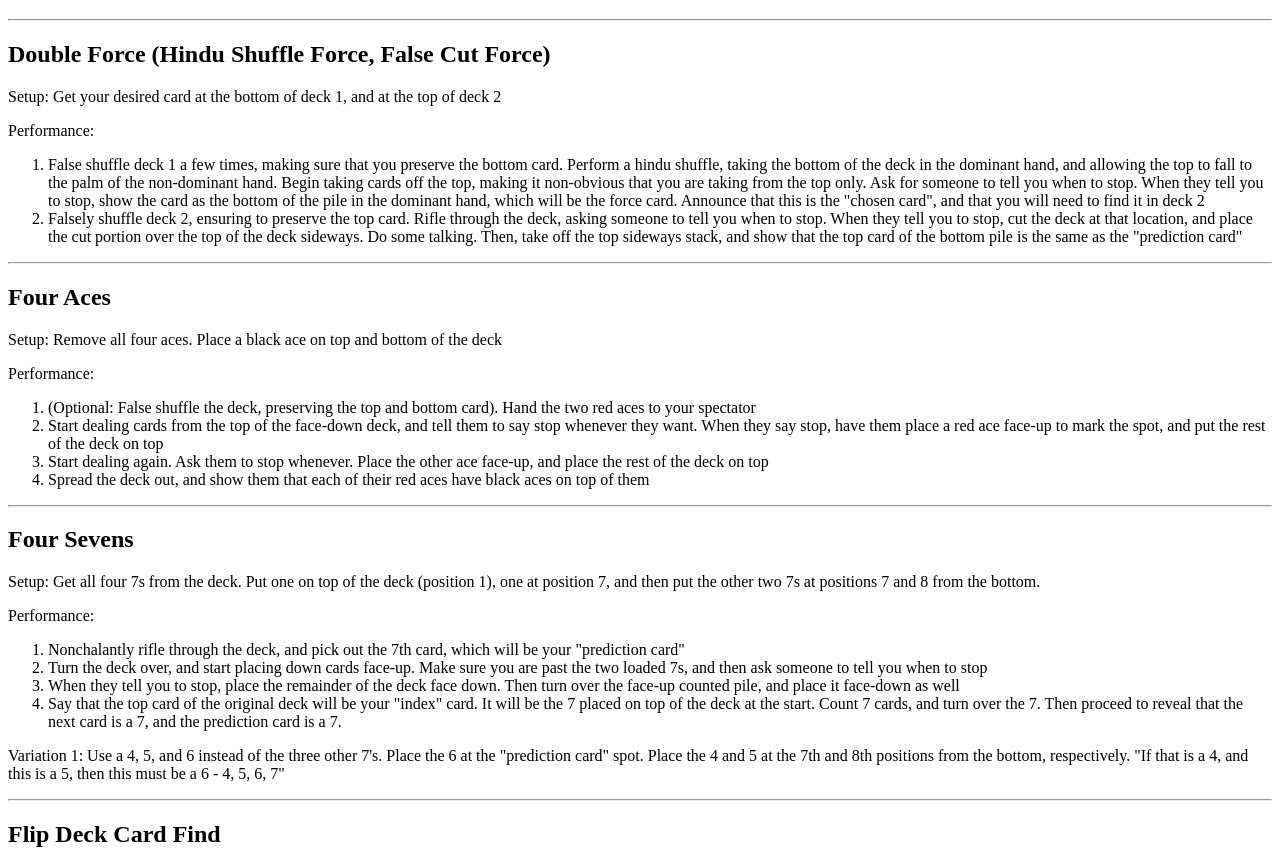
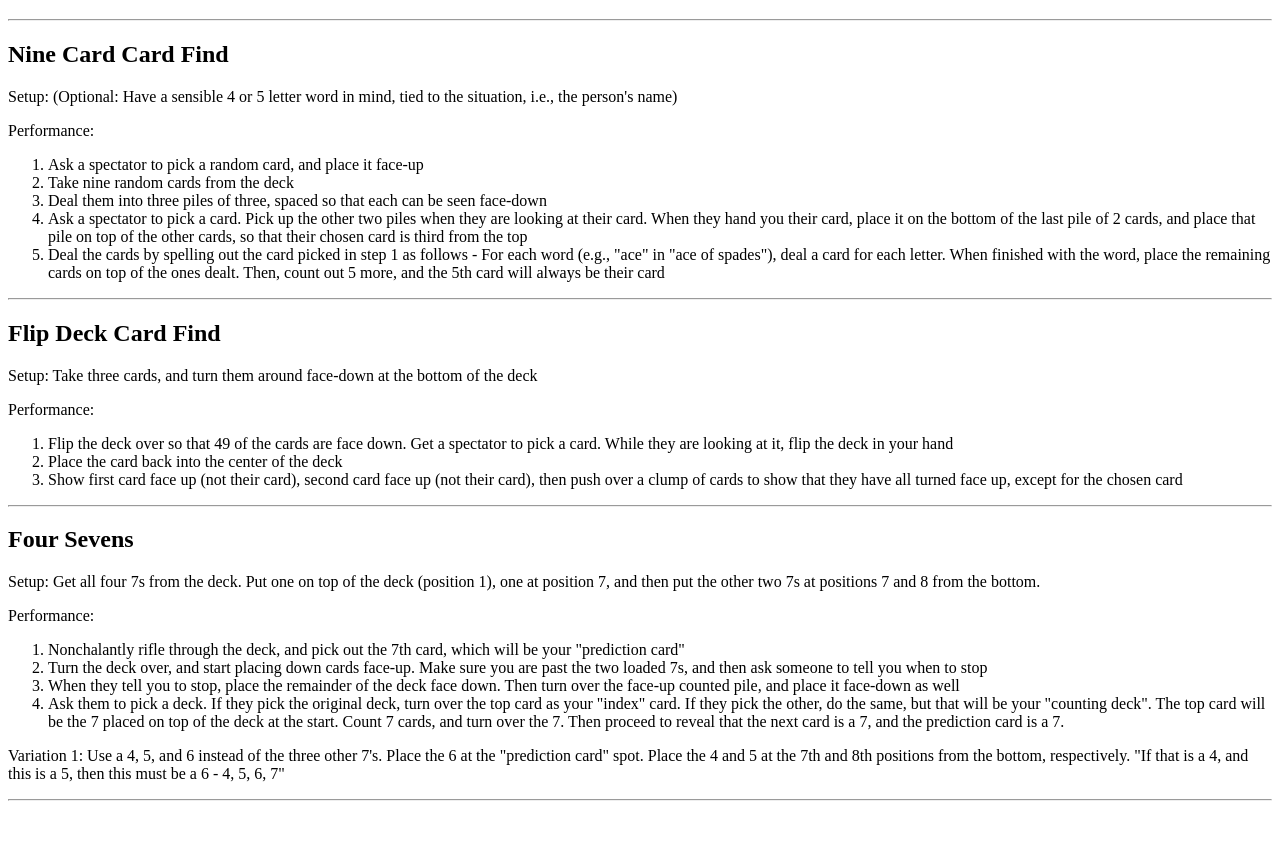
Before and after one commit to NoahZielke/CardMagicWiki, a plain HTML site: page index.html in a window 1280 px wide. Shown: the part 95-952 px from the top of the page. After the commit the page ends 904 px from the top, so only its background shows below. Drawn offline with Linux system fonts and the light colour scheme.

Commit message:
Update index.html

```diff
--- a/index.html
+++ b/index.html
@@ -9,7 +9,7 @@
     <p>Welcome to CardMagicWiki!</p>
     <h1>Self-Working Card Tricks</h1>
     <hr>
-    <h2>Double Force (Hindu Shuffle Force, False Cut Force)</h2>
+    <!-- <h2>Double Force (Hindu Shuffle Force, False Cut Force)</h2>
     <p>Setup: Get your desired card at the bottom of deck 1, and at the top of deck 2</p>
     <p>Performance:</p>
     <ol>
@@ -17,30 +17,18 @@
         <li>Falsely shuffle deck 2, ensuring to preserve the top card. Rifle through the deck, asking someone to tell you when to stop. When they tell you to stop, cut the deck at that location, and place the cut portion over the top of the deck sideways. Do some talking. Then, take off the top sideways stack, and show that the top card of the bottom pile is the same as the "prediction card"</li>
     </ol>
 
-    <hr>
+    <hr> -->
 
-    <h2>Four Aces</h2>
-    <p>Setup: Remove all four aces. Place a black ace on top and bottom of the deck</p>
+    <h2>Nine Card Card Find</h2>
+    <p>Setup: (Optional: Have a sensible 4 or 5 letter word in mind, tied to the situation, i.e., the person's name)</p>
     <p>Performance:</p>
     <ol>
-        <li>(Optional: False shuffle the deck, preserving the top and bottom card). Hand the two red aces to your spectator</li>
-        <li>Start dealing cards from the top of the face-down deck, and tell them to say stop whenever they want. When they say stop, have them place a red ace face-up to mark the spot, and put the rest of the deck on top</li>
-        <li>Start dealing again. Ask them to stop whenever. Place the other ace face-up, and place the rest of the deck on top</li>
-        <li>Spread the deck out, and show them that each of their red aces have black aces on top of them</li>
+        <li>Ask a spectator to pick a random card, and place it face-up</li>
+        <li>Take nine random cards from the deck</li>
+        <li>Deal them into three piles of three, spaced so that each can be seen face-down</li>
+        <li>Ask a spectator to pick a card. Pick up the other two piles when they are looking at their card. When they hand you their card, place it on the bottom of the last pile of 2 cards, and place that pile on top of the other cards, so that their chosen card is third from the top</li>
+        <li>Deal the cards by spelling out the card picked in step 1 as follows - For each word (e.g., "ace" in "ace of spades"), deal a card for each letter. When finished with the word, place the remaining cards on top of the ones dealt. Then, count out 5 more, and the 5th card will always be their card</li>
     </ol>
-
-    <hr>
-
-    <h2>Four Sevens</h2>
-    <p>Setup: Get all four 7s from the deck. Put one on top of the deck (position 1), one at position 7, and then put the other two 7s at positions 7 and 8 from the bottom.</p>
-    <p>Performance:</p>
-    <ol>
-        <li>Nonchalantly rifle through the deck, and pick out the 7th card, which will be your "prediction card" </li>
-        <li>Turn the deck over, and start placing down cards face-up. Make sure you are past the two loaded 7s, and then ask someone to tell you when to stop</li>
-        <li>When they tell you to stop, place the remainder of the deck face down. Then turn over the face-up counted pile, and place it face-down as well </li>
-        <li>Say that the top card of the original deck will be your "index" card. It will be the 7 placed on top of the deck at the start. Count 7 cards, and turn over the 7. Then proceed to reveal that the next card is a 7, and the prediction card is a 7.</li>
-    </ol>
-    <p>Variation 1: Use a 4, 5, and 6 instead of the three other 7's. Place the 6 at the "prediction card" spot. Place the 4 and 5 at the 7th and 8th positions from the bottom, respectively. "If that is a 4, and this is a 5, then this must be a 6 - 4, 5, 6, 7"</p>
 
     <hr>
 
@@ -55,16 +43,33 @@
 
     <hr>
 
-    <h2>Nine Card Card Find</h2>
-    <p>Setup: (Optional: Have a sensible 4 or 5 letter word in mind, tied to the situation, i.e., the person's name)</p>
+    <h2>Four Sevens</h2>
+    <p>Setup: Get all four 7s from the deck. Put one on top of the deck (position 1), one at position 7, and then put the other two 7s at positions 7 and 8 from the bottom.</p>
     <p>Performance:</p>
     <ol>
-        <li>Ask a spectator to name a random card</li>
-        <li>Take nine random cards from the deck</li>
-        <li>Deal them into three piles of three, spaced so that each can be seen face-down</li>
-        <li>Ask a spectator to pick a card. Pick up the other two piles when they are looking at their card. When they hand you their card, place it on the bottom of the last pile of 2 cards, and place that pile on top of the other cards, so that their chosen card is third from the top</li>
-        <li>Deal the cards by spelling out the card named in step 1 as follows - For each word (e.g., "ace" in "ace of spades"), deal a card for each letter. When finished with the word, place the remaining cards on top of the ones dealt. Then, count out 5 more, and the 5th card will always be their card</li>
+        <li>Nonchalantly rifle through the deck, and pick out the 7th card, which will be your "prediction card" </li>
+        <li>Turn the deck over, and start placing down cards face-up. Make sure you are past the two loaded 7s, and then ask someone to tell you when to stop</li>
+        <li>When they tell you to stop, place the remainder of the deck face down. Then turn over the face-up counted pile, and place it face-down as well </li>
+        <li>Ask them to pick a deck. If they pick the original deck, turn over the top card as your "index" card. If they pick the other, do the same, but that will be your "counting deck". The top card will be the 7 placed on top of the deck at the start. Count 7 cards, and turn over the 7. Then proceed to reveal that the next card is a 7, and the prediction card is a 7.</li>
     </ol>
+    <p>Variation 1: Use a 4, 5, and 6 instead of the three other 7's. Place the 6 at the "prediction card" spot. Place the 4 and 5 at the 7th and 8th positions from the bottom, respectively. "If that is a 4, and this is a 5, then this must be a 6 - 4, 5, 6, 7"</p>
+
+    <hr>
+
+    <!-- <h2>Four Aces</h2>
+    <p>Setup: Remove all four aces. Place a black ace on top and bottom of the deck</p>
+    <p>Performance:</p>
+    <ol>
+        <li>(Optional: False shuffle the deck, preserving the top and bottom card). Hand the two red aces to your spectator</li>
+        <li>Start dealing cards from the top of the face-down deck, and tell them to say stop whenever they want. When they say stop, have them place a red ace face-up to mark the spot, and put the rest of the deck on top</li>
+        <li>Start dealing again. Ask them to stop whenever. Place the other ace face-up, and place the rest of the deck on top</li>
+        <li>Spread the deck out, and show them that each of their red aces have black aces on top of them</li>
+    </ol>
+
+    <hr> -->
+
+
+
 
 </body>
 
```
